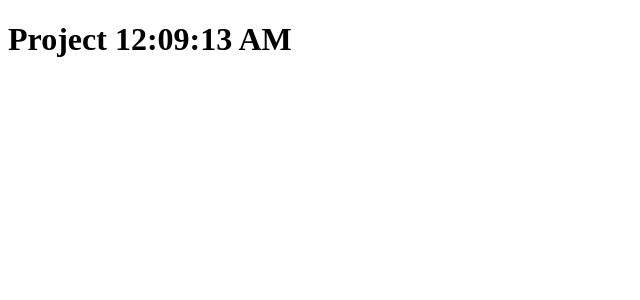
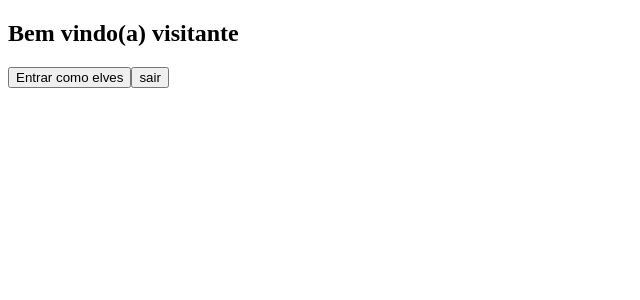
Before and after one commit to ElvesAguiar/reactLessons, a React (Create React App) app: page / in a window 1280 px wide. Shown: the top 300 px of the page, without its empty margins (0-640 px from the left). Built offline with nearby package versions, Linux system fonts and the light colour scheme.

Commit message:
refactor: events using state

```diff
--- a/src/App.js
+++ b/src/App.js
@@ -1,28 +1,12 @@
 import React, { Component } from "react";
+import Member from "./components/Member";
 
 class App extends Component {
-  constructor(props) {
-    super(props);
-    this.state = {
-      hora: "00:00:00",
-    };
-  }
-
-  componentDidMount() {
-    setInterval(() => {
-      this.setState({ hora: new Date().toLocaleTimeString() })
-    }, 1000);
-  }
-
-  componentDidUpdate(){
-    console.log("atualizou!!!");
-  }
-
   render() {
     return (
-      <div>
-        <h1>Project {this.state.hora}</h1>
-      </div>
+    <div>
+      <Member nome="visitante"/>
+    </div>
     );
   }
 }
--- /dev/null
+++ b/src/components/Member/index.js
@@ -0,0 +1,35 @@
+import React, { Component } from "react";
+
+class Member extends Component {
+
+    constructor(props){
+        super(props);
+        this.state = {
+            nome: props.nome
+        }
+    this.singIn = this.singIn.bind(this);
+
+    }
+
+    singIn(){
+       this.setState({nome: "elves"});
+    }
+
+
+  render() {
+    return (<div>
+        <h2>Bem vindo(a) {this.state.nome}</h2>
+        <button onClick={this.singIn}>
+            Entrar como elves
+        </button>
+
+        <button onClick={()=>this.setState({nome:""})}>
+            sair
+        </button>
+
+        </div>
+        );
+  }
+}
+
+export default Member;
```
